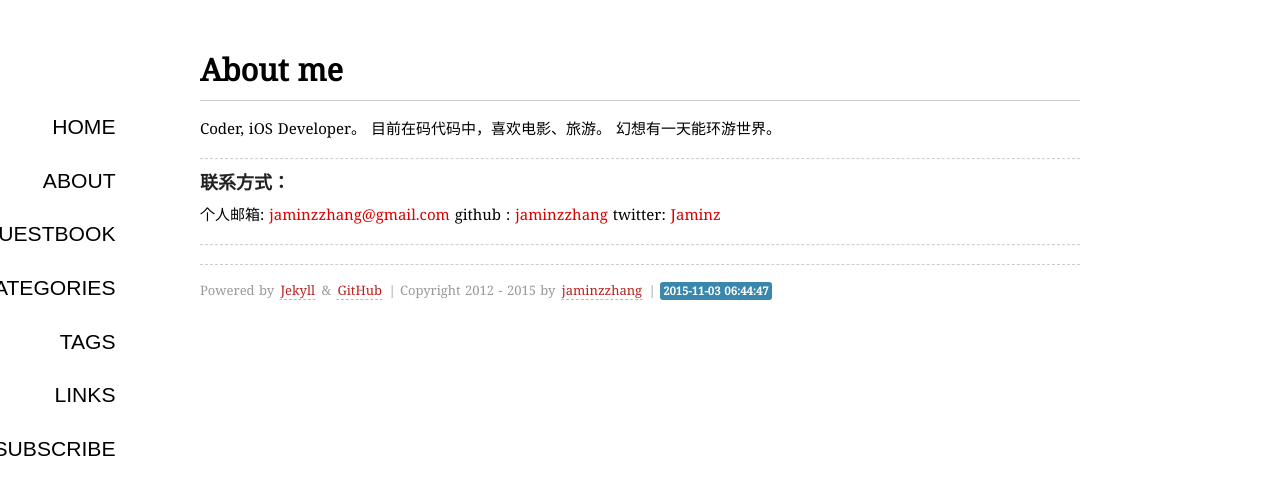
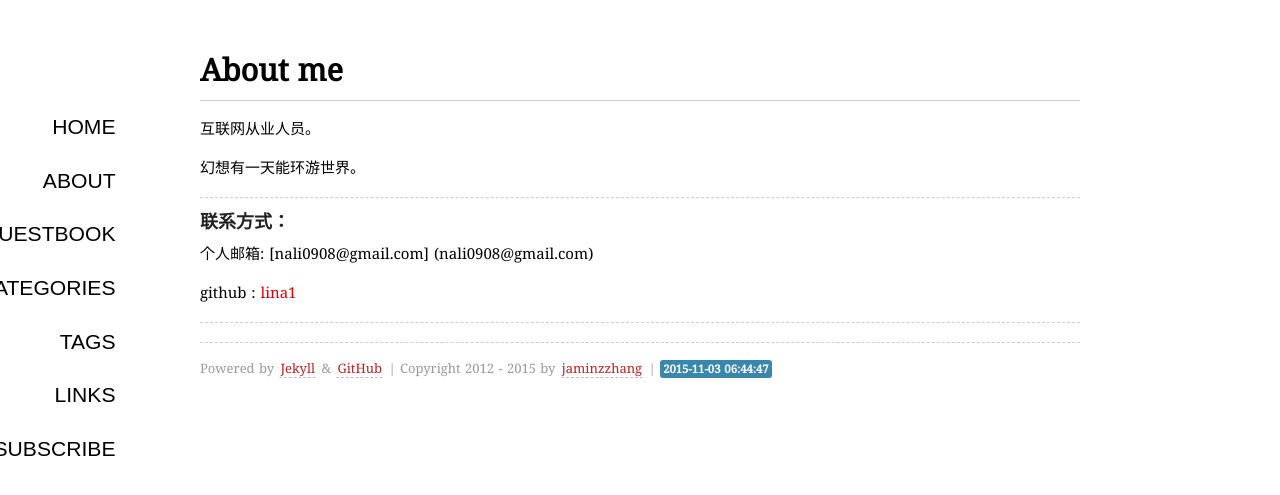
Before and after one commit to lina1/lina1.github.io, a Jekyll site: the page built from about/index.md, in a window 1280 px wide. Shown: the top 495 px of the page. Built offline with Jekyll 4.4.1, drawn with Linux system fonts in a browser that asks for light colours; some web fonts are replaced; Markdown is read by kramdown in place of the engine named in the settings.

Commit message:
about me

```diff
--- a/about/index.md
+++ b/about/index.md
@@ -4,21 +4,17 @@ layout: page
 comments: no
 ---
 
-Coder, iOS Developer。
-目前在码代码中，喜欢电影、旅游。
+互联网从业人员。
+
 幻想有一天能环游世界。
 
 ----
 
 ###联系方式：
 
-个人邮箱: [jaminzzhang@gmail.com](mailto:jaminzzhang@gmail.com)
-<!--新浪微博: [webfrogs](http://weibo.com/zhangjamming-->
-<!--豆瓣：[网蛙](http://www.douban.com/people/48235183/)-->
-github : [jaminzzhang](https://github.com/jaminzzhang)
-twitter: [Jaminz](https://twitter.com/Jaminz)
+个人邮箱: [nali0908@gmail.com]
+(nali0908@gmail.com)
+
+github : [lina1](https://github.com/lina1)
 
 ----
-
-
-<!--[![新浪微博](http://service.t.sina.com.cn/widget/qmd/1713195262/f78fbcd2/1.png)](http://weibo.com/u/1713195262?s=6uyXnP)-->
```
